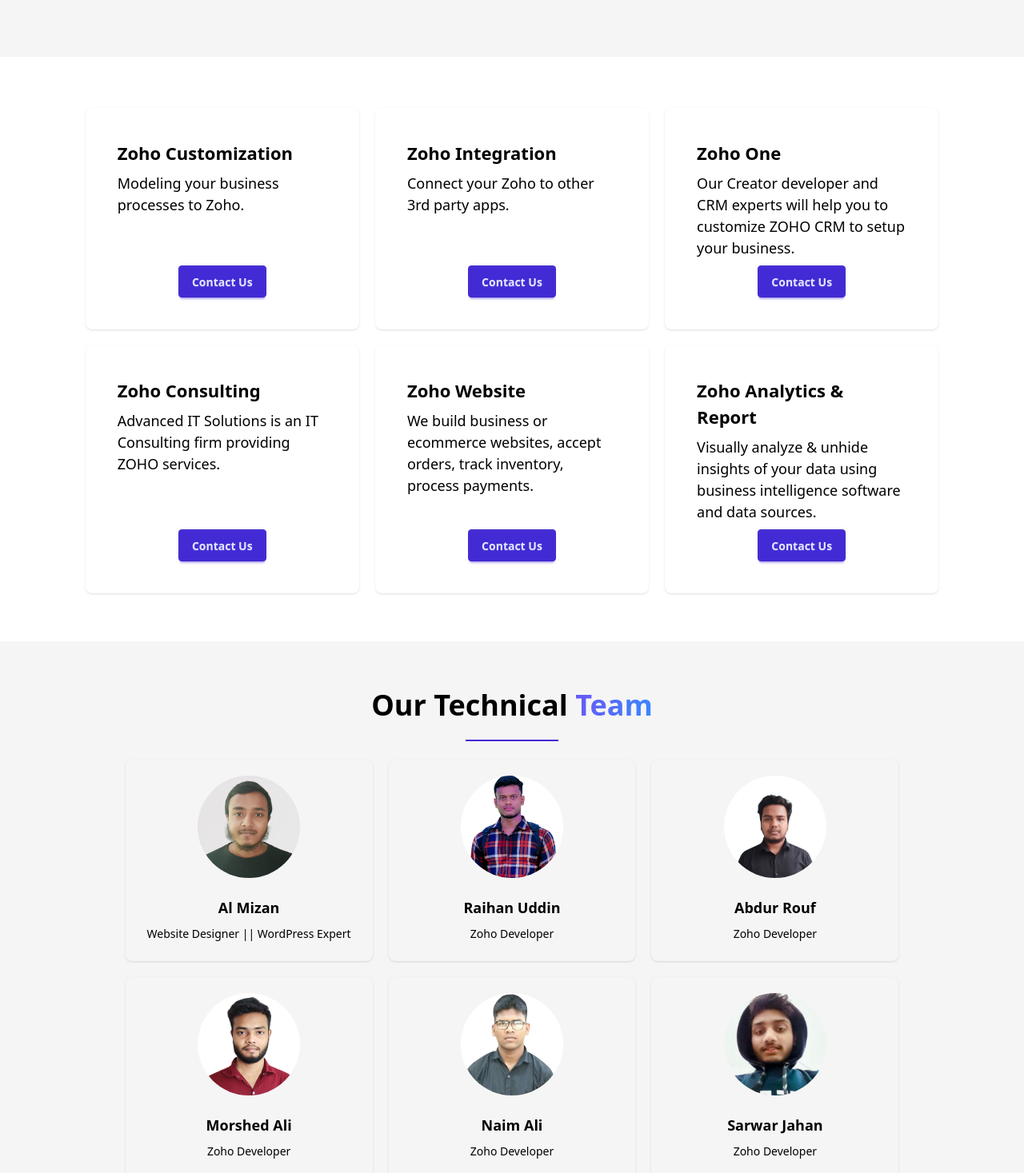
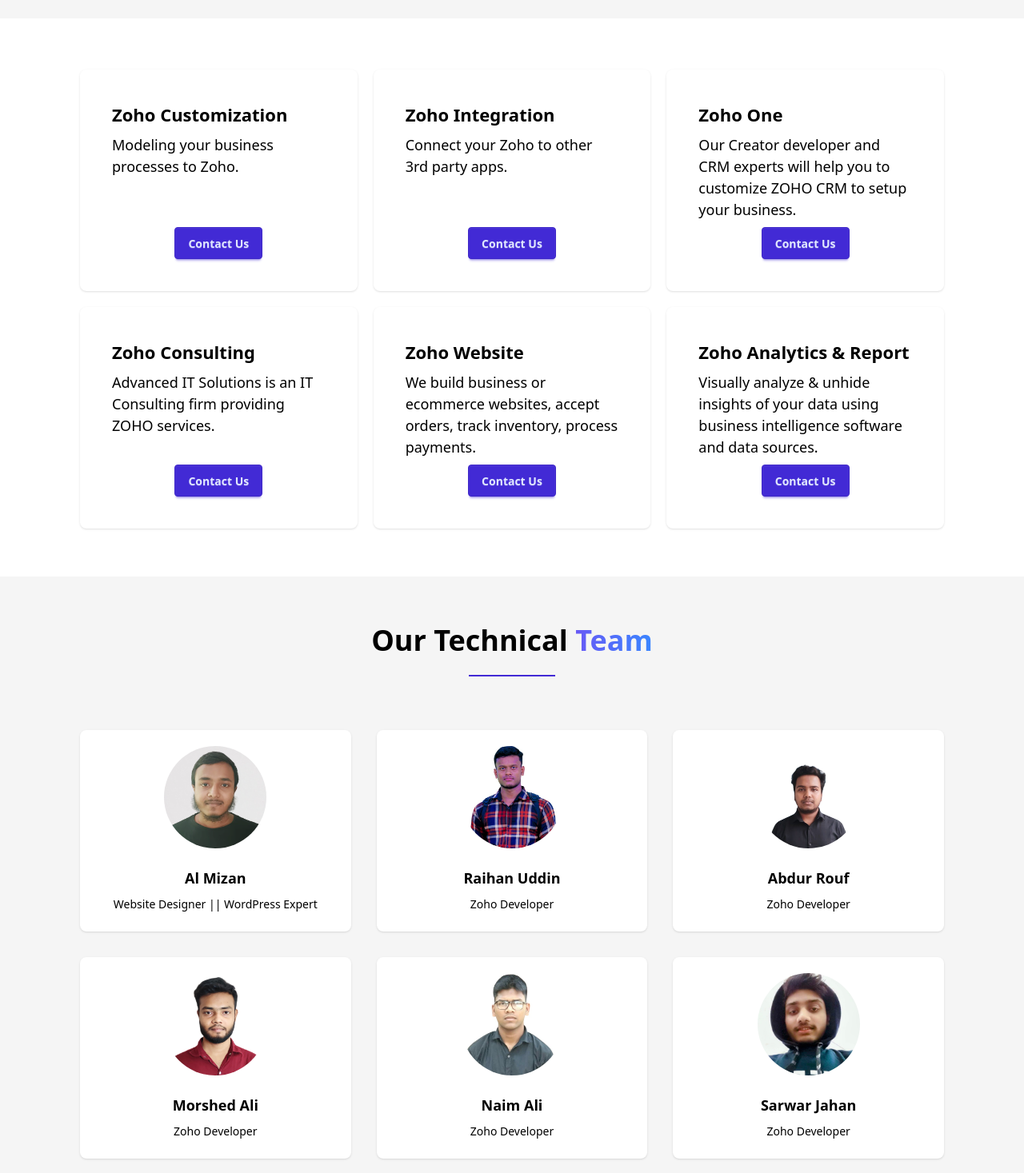
Before and after one commit to arouf01/advancedit, a React (Vite) app: page / in a window 1280 px wide. Shown: the part 580-2047 px from the top of the page at 80% size. Built offline with nearby package versions, Linux system fonts and the light colour scheme.

Commit message:
home page width fixed

```diff
--- a/src/Components/Home.jsx
+++ b/src/Components/Home.jsx
@@ -15,9 +15,9 @@
     <div>
       <div className="w-full p-10 mb-16 bg-[#F5F5F5]">
         <div className="hero mx-auto text-black">
-          <div className="hero-content flex flex-col-reverse lg:flex-row-reverse items-center gap-10">
+          <div className="hero-content w-[1080px] flex flex-col-reverse lg:flex-row-reverse items-center gap-10">
             {/* Image */}
-            <div className="w-full lg:w-1/2 flex justify-center">
+            <div className="w-full lg:w-1/2 flex justify-end">
               <motion.img
                 whileHover={{ scale: 1.05 }}
                 src={programmingImage}
@@ -51,7 +51,8 @@
       {/* Services */}
       {/* cards */}
 
-      <div className="w-5/6 mx-auto grid sm:grid-cols-1 md:grid-cols-2 lg:grid-cols-3  gap-5 mb-15">
+      <div className="mb-15">
+        <div className="w-[1080px] mx-auto grid sm:grid-cols-1 md:grid-cols-2 lg:grid-cols-3  gap-5">
           {/* Card 1 */}
           <div className="card w-full max-w-sm text-black shadow card-xl services">
             <div className="card-body">
@@ -160,9 +161,11 @@
             </div>
           </div>
         </div>
+      </div>
 
       {/* Our technical team */}
-      <div className="w-full bg-[#F5F5F5] text-center p-15 mx-auto">
+      <div className="w-full bg-[#F5F5F5] text-center py-15">
+        <div className="w-[1080px] mx-auto">
           <div>
             <h2 className="text-4xl font-bold">
               Our Technical <span className="animated-text">Team</span>
@@ -171,10 +174,10 @@
             <div className="divider divider-primary w-[10%] mx-auto"></div>
 
             {/* Cards */}
-          <div className="w-5/6 mx-auto grid sm:grid-cols-1 md:grid-cols-2 lg:grid-cols-3  gap-5 mb-15">
+            <div className="w-full grid sm:grid-cols-1 md:grid-cols-2 lg:grid-cols-3  gap-8 my-15">
               <motion.div
                 whileHover={{ scale: 1.05 }}
-              className="card  w-full max-w-sm mx-auto shadow-sm"
+                className="card w-full max-w-sm mx-auto shadow-sm bg-white"
               >
                 <figure className="flex justify-center pt-5">
                   <img
@@ -191,7 +194,7 @@
               {/* card 2 */}
               <motion.div
                 whileHover={{ scale: 1.05 }}
-              className="card  w-full max-w-sm mx-auto shadow-sm"
+                className="card  w-full max-w-sm mx-auto shadow-sm bg-white"
               >
                 <figure className="flex justify-center pt-5">
                   <img
@@ -208,7 +211,7 @@
               {/* card 3 */}
               <motion.div
                 whileHover={{ scale: 1.05 }}
-              className="card  w-full max-w-sm mx-auto shadow-sm"
+                className="card  w-full max-w-sm mx-auto shadow-sm bg-white"
               >
                 <figure className="flex justify-center pt-5">
                   <img
@@ -225,7 +228,7 @@
               {/* card 4 */}
               <motion.div
                 whileHover={{ scale: 1.05 }}
-              className="card  w-full max-w-sm mx-auto shadow-sm"
+                className="card  w-full max-w-sm mx-auto shadow-sm bg-white"
               >
                 <figure className="flex justify-center pt-5">
                   <img
@@ -242,7 +245,7 @@
               {/* card 5 */}
               <motion.div
                 whileHover={{ scale: 1.05 }}
-              className="card  w-full max-w-sm mx-auto shadow-sm"
+                className="card  w-full max-w-sm mx-auto shadow-sm bg-white"
               >
                 <figure className="flex justify-center pt-5">
                   <img
@@ -259,7 +262,7 @@
               {/* card 6 */}
               <motion.div
                 whileHover={{ scale: 1.05 }}
-              className="card w-full max-w-sm mx-auto shadow-sm"
+                className="card w-full max-w-sm mx-auto shadow-sm bg-white"
               >
                 <figure className="flex justify-center pt-5">
                   <img
@@ -277,6 +280,7 @@
           </div>
         </div>
       </div>
+    </div>
   );
 };
 
```
Lines whose indentation alone changed are shown as unchanged.
